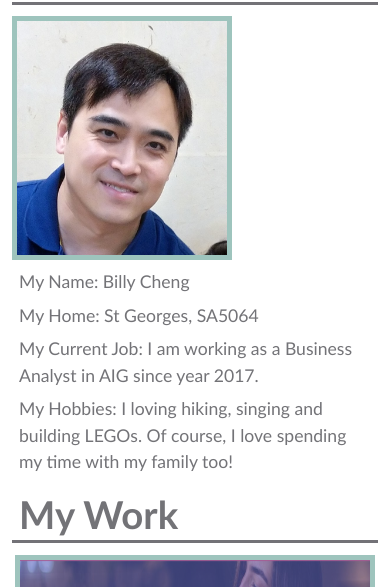
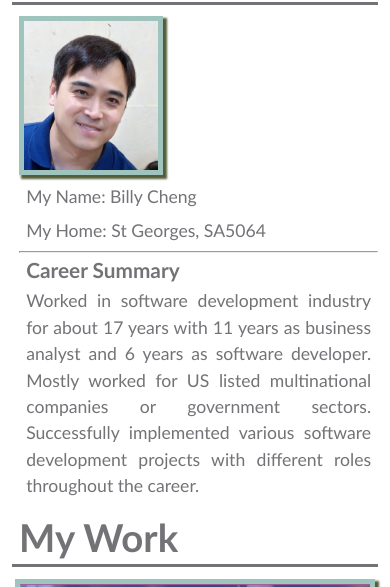
Before and after one commit to chengpitchi/billy-portfolio-page, a plain HTML site: page index.html in a window 390 px wide. Shown: the part 513-1100 px from the top of the page. Drawn offline with Linux system fonts and the light colour scheme.

Commit message:
improve css styles

```diff
--- a/assets/css/styles.css
+++ b/assets/css/styles.css
@@ -27,6 +27,7 @@ h1 {
     padding: 1% 2% 0% 6%;
     background-color: var(--main-color-1);
     color: var(--main-color-2);
+    box-shadow: 3px 3px 2px 1px rgb(83, 93, 57);
 }
 
 nav{
@@ -104,8 +105,19 @@ h3 {
 
 .about-me-boxes img {
     height: 100%;
-    width: 60%;
+    max-width: 100%;
     border: 5px solid var(--main-color-1);
+    box-shadow: 3px 3px 2px 1px rgb(83, 93, 57);
+}
+
+#photo {
+    width: 30%;
+}
+
+#summary {
+    width: 70%;
+    padding-left: 2%;
+    text-align: justify;
 }
 
 /* Specific Styles for My Work seciton */
@@ -122,6 +134,7 @@ h3 {
     background-color: rgb(95, 105, 213);
     height: 150px;
     z-index: 1;
+    box-shadow: 3px 3px 2px 1px rgb(83, 93, 57);
 }
 
 .work-box img {
@@ -146,6 +159,7 @@ h3 {
     display: inline-block;
     background-color: var(--main-color-1);
     z-index: 10;
+    box-shadow: 3px 3px 2px 1px rgb(83, 93, 57);
 }
 
 h4 {
@@ -197,7 +211,7 @@ nav a:hover {
 }
 
 /* Change the header styles when screen width less than 1110px */
-@media screen and (max-width: 1110px) {
+@media screen and (max-width: 1189px) {
     header {
         height: 150px;
     }
@@ -205,6 +219,11 @@ nav a:hover {
     nav {
         width: 100%;
         justify-content: center;
+    }
+
+    .about-me-boxes img {
+        height: 80%;
+        max-width: 100%;
     }
 }
 
@@ -243,4 +262,26 @@ nav a:hover {
     .detail-column nav {
         display:inline-flexbox;
     }
+
+    #photo{
+        width: 100%;
+        padding-left: 2%;
+    }
+
+    #summary {
+        width: 100%;
+    }
+
+    .about-me-boxes img {
+        height: 100%;
+        width: 40%;
+        border: 5px solid var(--main-color-1);
+        box-shadow: 3px 3px 2px 1px rgb(83, 93, 57);
+    }
 }
+
+@media screen and (max-width: 280px) {
+    .detail-column p {
+        font-size: 80%;
+    }
+}
--- a/index.html
+++ b/index.html
@@ -35,14 +35,15 @@
 
                 <div class="detail-column">
                     <div class="about-me-boxes">
-                        <div>
+                        <div id="photo">
                             <img src="./assets/images/my photo.jpg" alt="Billy's Photo"></img>
                         </div>
-                        <div>
+                        <div id="summary">
                             <p>My Name: Billy Cheng</p>
                             <p>My Home: St Georges, SA5064</p>
-                            <p>My Current Job: I am working as a Business Analyst in AIG since year 2017.</p>
-                            <p>My Hobbies: I loving hiking, singing and building LEGOs.  Of course, I love spending my time with my family too!</p>
+                            <hr>
+                            <h4>Career Summary</h4>
+                            <p>Worked in software development industry for about 17 years with 11 years as business analyst and 6 years as software developer.  Mostly worked for US listed multinational companies or government sectors.  Successfully implemented various software development projects with different roles throughout the career. </p>
                         </div>
                     </div>
                 </div>
```
